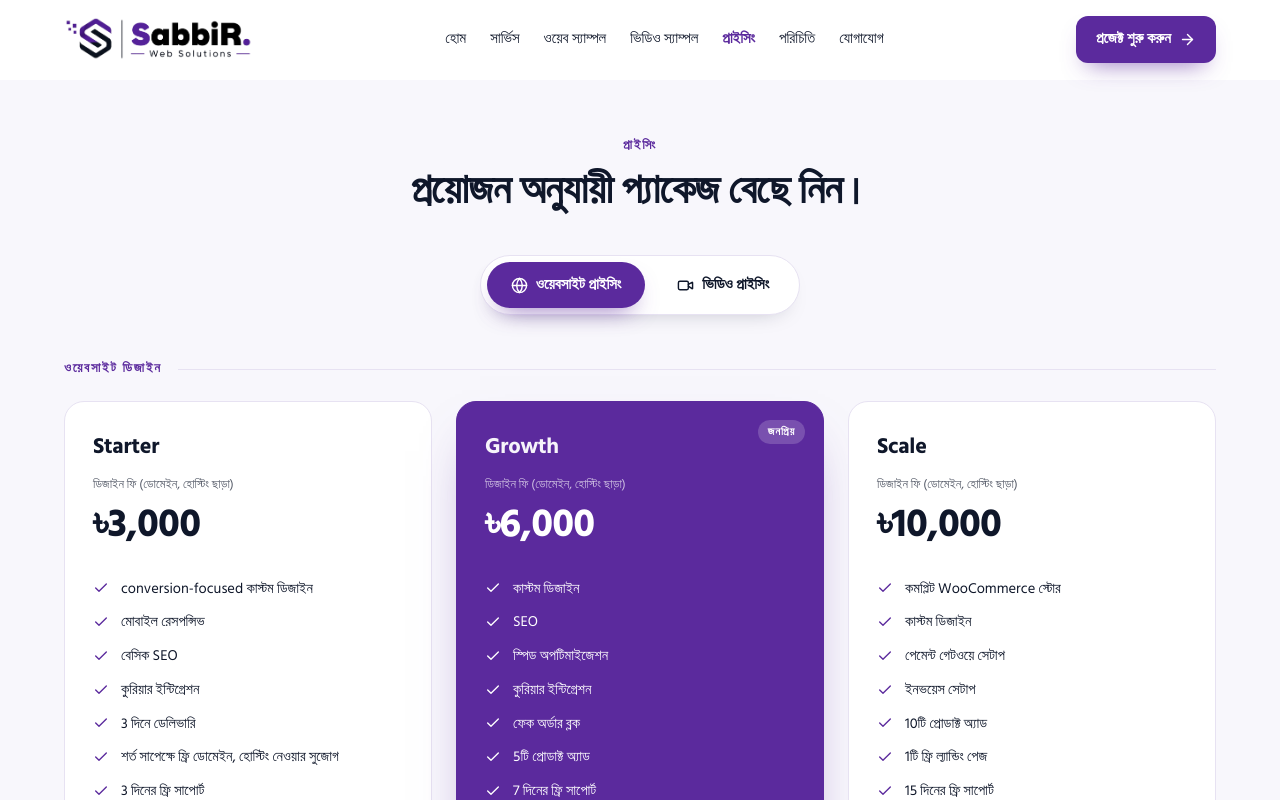
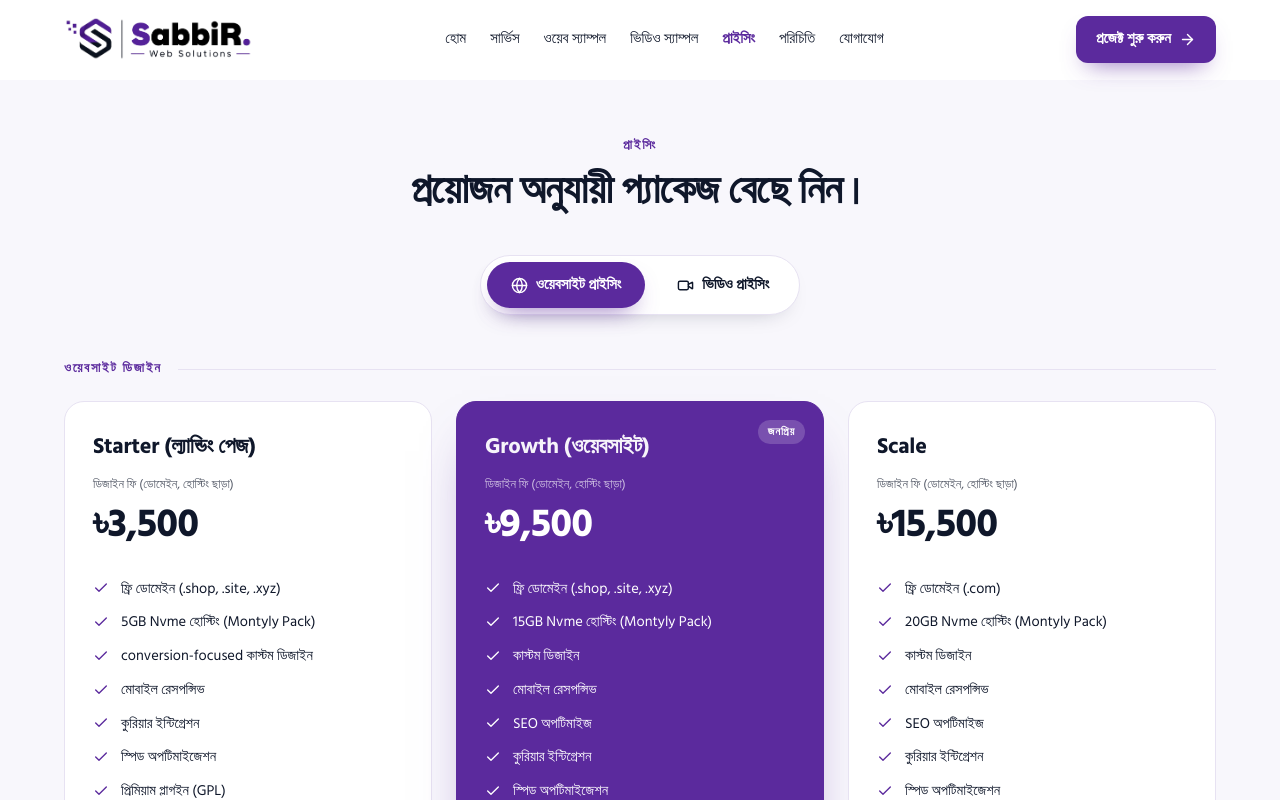
Before and after one commit to sourov6580/sabbir-web-solutions, a Next.js app: page /pricing/web in a window 1280 px wide. Shown: the top 800 px of the page. Built offline with nearby package versions, Linux system fonts and the light colour scheme.

Commit message:
Update site.js

```diff
--- a/content/site.js
+++ b/content/site.js
@@ -210,9 +210,9 @@ export const pricing = {
       label: "ওয়েবসাইট ডিজাইন",
       priceNote: "ডিজাইন ফি (ডোমেইন, হোস্টিং ছাড়া)",
       plans: [
-        { name: "Starter", price: "৳3,000", feats: ["conversion-focused কাস্টম ডিজাইন", "মোবাইল রেসপন্সিভ", "বেসিক SEO", "কুরিয়ার ইন্টিগ্রেশন", "3 দিনে ডেলিভারি", "শর্ত সাপেক্ষে ফ্রি ডোমেইন, হোস্টিং নেওয়ার সুজোগ", "3 দিনের ফ্রি সাপোর্ট"] },
-        { name: "Growth", price: "৳6,000", featured: true, feats: ["কাস্টম ডিজাইন", "SEO", "স্পিড অপটিমাইজেশন", "কুরিয়ার ইন্টিগ্রেশন", "ফেক অর্ডার ব্লক", "5টি প্রোডাক্ট অ্যাড", "7 দিনের ফ্রি সাপোর্ট"] },
-        { name: "Scale", price: "৳10,000", feats: ["কমপ্লিট WooCommerce স্টোর", "কাস্টম ডিজাইন", "পেমেন্ট গেটওয়ে সেটাপ", "ইনভয়েস সেটাপ", "10টি প্রোডাক্ট অ্যাড", "1টি ফ্রি ল্যান্ডিং পেজ", "15 দিনের ফ্রি সাপোর্ট"] },
+        { name: "Starter (ল্যান্ডিং পেজ)", price: "৳3,500", feats: ["ফ্রি ডোমেইন (.shop, .site, .xyz)", "5GB Nvme হোস্টিং (Montyly Pack)", "conversion-focused কাস্টম ডিজাইন", "মোবাইল রেসপন্সিভ", "কুরিয়ার ইন্টিগ্রেশন", "স্পিড অপটিমাইজেশন", "প্রিমিয়াম প্লাগইন (GPL)", "3 দিনে ডেলিভারি", "7 দিনের ফ্রি সাপোর্ট"] },
+        { name: "Growth (ওয়েবসাইট)", price: "৳9,500", featured: true, feats: ["ফ্রি ডোমেইন (.shop, .site, .xyz)", "15GB Nvme হোস্টিং (Montyly Pack)", "কাস্টম ডিজাইন", "মোবাইল রেসপন্সিভ", "SEO অপটিমাইজ", "কুরিয়ার ইন্টিগ্রেশন", "স্পিড অপটিমাইজেশন", "ফেক অর্ডার ব্লক", "প্রিমিয়াম প্লাগইন (Official)", "15 দিনের ফ্রি সাপোর্ট"] },
+        { name: "Scale", price: "৳15,500", feats: ["ফ্রি ডোমেইন (.com)", "20GB Nvme হোস্টিং (Montyly Pack)", "কাস্টম ডিজাইন", "মোবাইল রেসপন্সিভ", "SEO অপটিমাইজ", "কুরিয়ার ইন্টিগ্রেশন", "স্পিড অপটিমাইজেশন", "ফেক অর্ডার ব্লক", "invoice প্রিন্ট ফিচার", "প্রিমিয়াম প্লাগইন (Official)", "30 দিনের ফ্রি সাপোর্ট"] },
       ],
     },
     {
```
